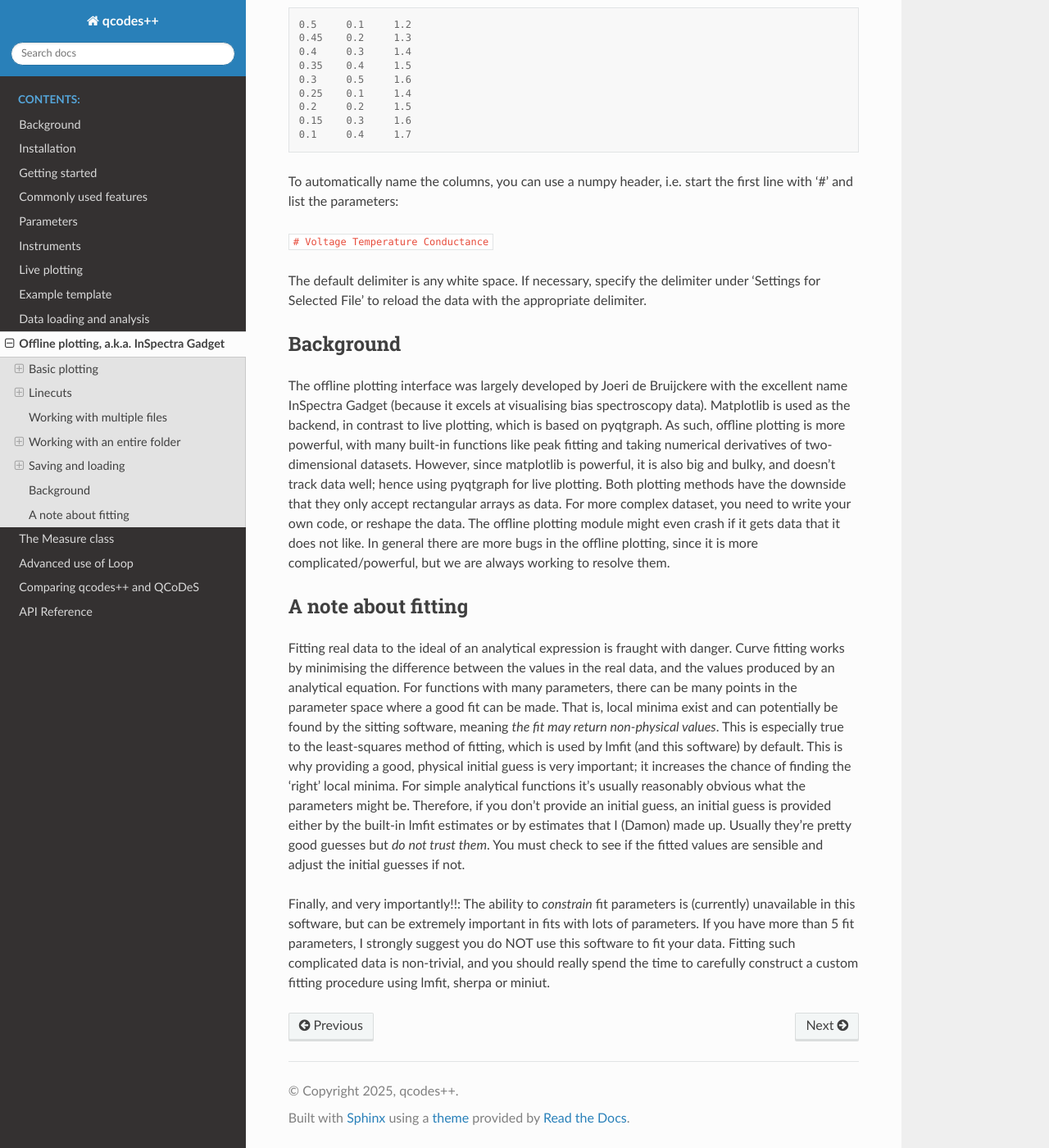
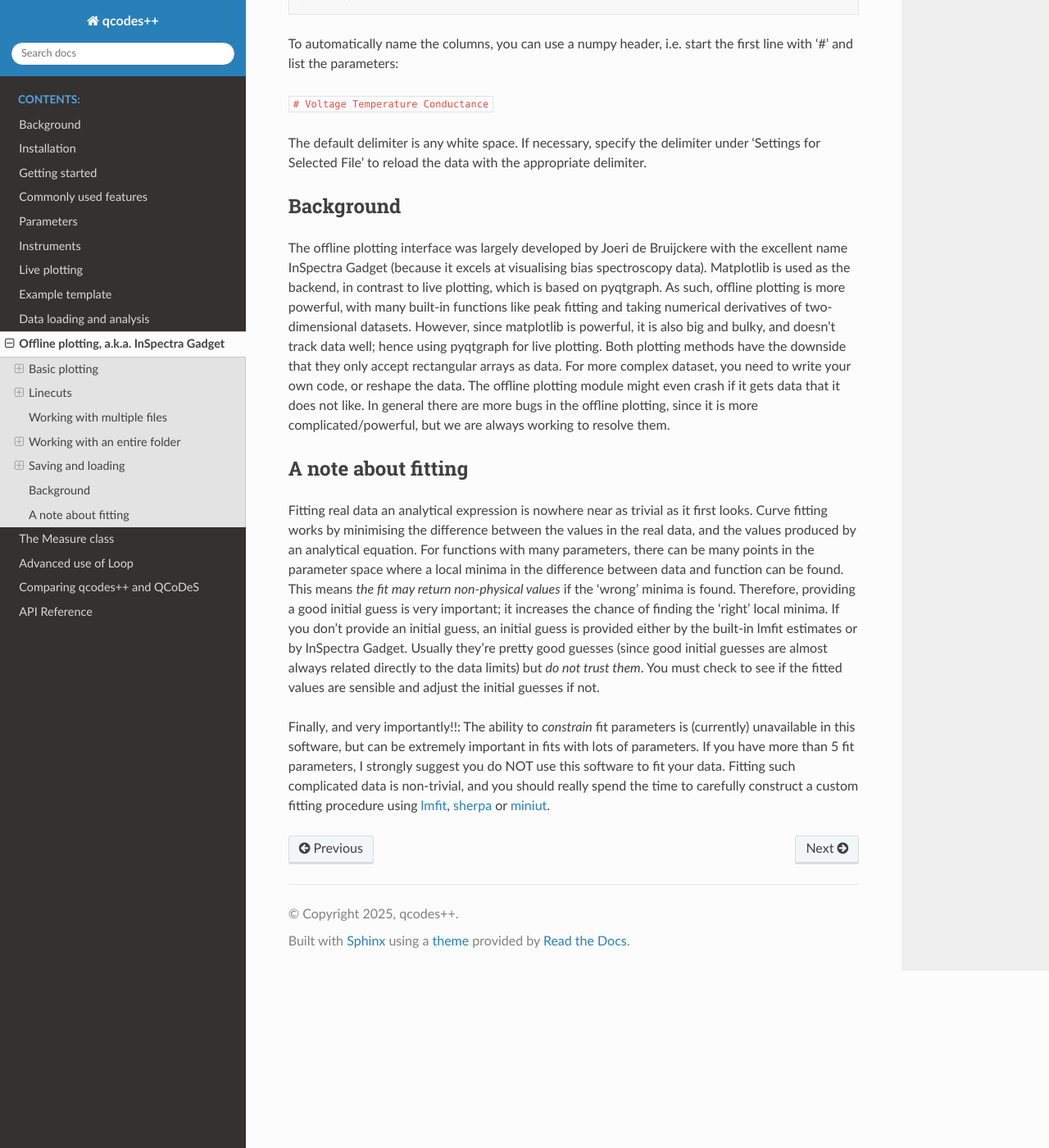
Before and after one commit to qcodespp/qcodespp.github.io, a Sphinx documentation site: the page built from docs/source/offline_plotting.rst, in a window 1280 px wide and 1400 px high, scrolled down 8614 px. Shown: the whole window at 82% size. Built offline with Sphinx 7.4.7 and the Read the Docs theme 3.1.0, drawn with Linux system fonts in a browser that asks for light colours; some of the changed text lies outside the part shown.

Commit message:
offline plotting

```diff
--- a/docs/source/offline_plotting.rst
+++ b/docs/source/offline_plotting.rst
@@ -51,14 +51,14 @@
 
 Filters
 ^^^^^^^
-'Filters' in InSpectra Gadget are simply mathematical operations that can be performed on the data. The filters thus handle everything from applying offsets to any of the axes, to doing numerical differentiation.
+Filters in InSpectra Gadget are simply mathematical operations that can be performed on the data. The filters thus handle everything from applying offsets to any of the axes, to doing numerical differentiation, smoothing and interpolation.
 
 - You can add multiple instances of the same filter type, change the order they are applied in and turn them off and on.
 - You can export the data if you need to work with the results in another program/notebook.
 - You can also `export the filters/settings <https://qcodespp.github.io/offline_plotting.html#exporting-data-and-filters>`__, and load them later on other datasets.
 - Finally, and importantly, you can 'send' the filtered data to the current dataset, to plot it on another axis, or simply use it later.
 
-Each available filter has up to two options (hover over the relevant box in the app to see what they are):
+Each available filter has up to two options. Hover over the relevant box in the app to see a description of the filter and its options, or consult the table below.
 
 .. list-table::
     :header-rows: 1
@@ -187,11 +187,11 @@
 
 **Filters and uncertainties**
 
-Since it is extremely non-obvious how various filters may affect uncertainties in different situations, only scalar multiplication and division filters are applied to uncertainties (basically to facilitate unit scaling, e.g. from volt to millivolt). In general, if you are performing any of the above operations, you should re-calculate your uncertainties manually.
+Since it is extremely non-obvious how various filters may affect uncertainties in different situations, only Multiply and Divide filters are applied to uncertainties (basically to facilitate unit scaling). In general, if you are performing any of the above operations, you should re-calculate your uncertainties manually. If the filter *can* be applied to the uncertainties, and the uncertainties are another parameter in the dataset, plot the parameter, copy over the filters, and then use 'Send Y to data' button to make the processed data available for plotting as an uncertainty. Otherwise, process the uncertainties as required, `open them as a new dataset <https://qcodespp.github.io/offline_plotting.html#loading-non-qcodes-data>`__, and `combine the two datasets <https://qcodespp.github.io/offline_plotting.html#combining-datasets-plots>`__.
 
-**Filters and irregular or non-monotonic x/y**
+.. **Filters and irregular or non-monotonic x/y** As far as I can tell this is _only_ relevant for Crop X and Y functions. In which case it's a little verbose,
 
-Even though it's possible to plot irregular and non-monotonic x/y/z data (as long as the arrays are of the correct shape), the way that filters are applied often assume at least monotonic x and y. For example, Crop X and Crop Y are based on the *array indices* not the absolute value on the x or y axis. Similarly, the integral is only calculated correctly if X (or Y) are regular. Conversely, the derivative *is* calculated correctly for irregular X (or Y). If you apply a filter to irregular data, it is worth to peek into the code to see what the filter is actually doing. As time goes on we will try to make the filters more friendly to irregular data.
+.. Even though it's possible to plot irregular and non-monotonic x/y/z data (as long as the arrays are of the correct shape), the way that filters are applied often assume at least monotonic x and y. For example, Crop X and Crop Y are based on the *array indices* not the absolute value on the x or y axis. Similarly, the integral is only calculated correctly if X (or Y) are regular. Conversely, the derivative *is* calculated correctly for irregular X (or Y). If you apply a filter to irregular data, it is worth to peek into the code to see what the filter is actually doing. As time goes on we will try to make the filters more friendly to irregular data.
 
 Linecuts
 --------
@@ -318,13 +318,13 @@
 
 A note about fitting
 --------------------
-Fitting real data to the ideal of an analytical expression is fraught with danger. Curve fitting works by minimising the difference between the values in the real data, and the values produced by an analytical equation. For functions with many parameters, there can be many points in the parameter space where a good fit can be made. That is, local minima exist and can potentially be found by the sitting software, meaning *the fit may return non-physical values*. This is especially true to the least-squares method of fitting, which is used by lmfit (and this software) by default. This is why providing a good, physical initial guess is very important; it increases the chance of finding the 'right' local minima. For simple analytical functions it's usually reasonably obvious what the parameters might be. Therefore, if you don't provide an initial guess, an initial guess is provided either by the built-in lmfit estimates or by estimates that I (Damon) made up. Usually they're pretty good guesses but *do not trust them*. You must check to see if the fitted values are sensible and adjust the initial guesses if not.
+Fitting real data an analytical expression is nowhere near as trivial as it first looks. Curve fitting works by minimising the difference between the values in the real data, and the values produced by an analytical equation. For functions with many parameters, there can be many points in the parameter space where a local minima in the difference between data and function can be found. This means *the fit may return non-physical values* if the 'wrong' minima is found. Therefore, providing a good initial guess is very important; it increases the chance of finding the 'right' local minima. If you don't provide an initial guess, an initial guess is provided either by the built-in lmfit estimates or by InSpectra Gadget. Usually they're pretty good guesses (since good initial guesses are almost always related directly to the data limits) but *do not trust them*. You must check to see if the fitted values are sensible and adjust the initial guesses if not.
 
-Finally, and very importantly!!: The ability to *constrain* fit parameters is (currently) unavailable in this software, but can be extremely important in fits with lots of parameters. If you have more than 5 fit parameters, I strongly suggest you do NOT use this software to fit your data. Fitting such complicated data is non-trivial, and you should really spend the time to carefully construct a custom fitting procedure using lmfit, sherpa or miniut.
+Finally, and very importantly!!: The ability to *constrain* fit parameters is (currently) unavailable in this software, but can be extremely important in fits with lots of parameters. If you have more than 5 fit parameters, I strongly suggest you do NOT use this software to fit your data. Fitting such complicated data is non-trivial, and you should really spend the time to carefully construct a custom fitting procedure using `lmfit <https://lmfit.github.io/lmfit-py/>`__, `sherpa <https://sherpa.readthedocs.io/>`__ or `miniut <https://scikit-hep.org/iminuit/>`__.
 
 .. TO DO:
 .. ------
-.. - Plotting of non-monotonic data... Should reorder the arrays so they are plotted properly. Or at least add this as a filter.
+.. - Plotting of non-monotonic data... Should reorder the arrays so they are plotted properly. Then alter Crop X and Crop Y to truly crop to the given x/y values, not just the array indices.
 .. - MixedInternalData: don't update view settings when applying filters to 1D data
 .. - Saving/loading: Check like everything... like axis limits, scaling, font sizes, linewidths, all that.
 .. - Make scrolling through diagonal linecuts faster
@@ -338,6 +338,3 @@
 .. - More advanced preset import/export; user can choose what they want to save/load
 .. - Fix circular linecuts
 .. - diagonal linecuts should be moveable easily. Can work out equation of line between the points obviously, so no reason can't click and drag it.
-.. - Make it so that if a user edits the default labels they become fixed, and don't change when changing plot_type. Or, if they edit the label, it gets transferred as a new default label that doesn't change. Maybe. I'm not sure.
-.. - Make cropX and cropY work for non-regular X/Y. perhaps go through *everything* and make sure it's all working nicely with non-regular X/Y
-.. - Icon
```
